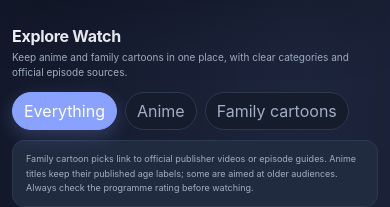
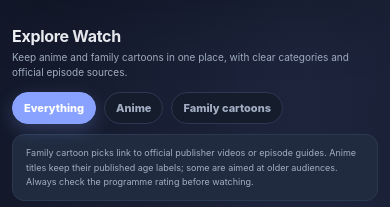
Before and after one commit to schoolinoneedition/allinoneedition, a plain HTML site: page anime.html in a window 390 px wide. Shown: the part 819-1026 px from the top of the page. Drawn offline with nearby package versions, Linux system fonts and the light colour scheme; no server answers.

Commit message:
Polish Watch filter controls

```diff
--- a/anime.html
+++ b/anime.html
@@ -137,7 +137,7 @@ main{width:min(1260px,100%);margin:0 auto;padding:30px 20px 58px}
 .watch-video-stage:fullscreen{height:100vh;padding:0}
 .watch-video-stage:fullscreen .watch-video{width:100%;height:100%;max-height:100vh;aspect-ratio:auto}
 
-.watch-filters{display:flex;gap:8px;flex-wrap:wrap;margin:0 0 10px}.watch-filter{border:1px solid var(--line);background:var(--panel);color:var(--muted);padding:9px 14px;border-radius:999px;font:800 11px inherit;cursor:pointer;transition:background .18s,border-color .18s,color .18s}.watch-filter.active{background:var(--accent);border-color:var(--accent);color:#fff;box-shadow:0 6px 18px color-mix(in srgb,var(--accent) 24%,transparent)}.watch-content-note{margin:0 0 18px;padding:11px 13px;border:1px solid var(--line);border-radius:12px;background:var(--soft);color:var(--muted);font-size:10px;line-height:1.6}.watch-episode-embed{display:block;width:100%;height:100%;min-height:180px;aspect-ratio:16/9;border:0;background:#05080f}.watch-player-stage:has(.watch-episode-embed){display:block;aspect-ratio:16/9;min-height:180px;max-height:560px;padding:0}.mark{object-fit:contain;flex:none}@media(max-width:600px){.watch-filter{padding:8px 11px}.watch-content-note{font-size:9px}}
+.watch-filters{display:flex;gap:8px;flex-wrap:wrap;margin:0 0 10px}.watch-filter{border:1px solid var(--line);background:var(--panel);color:var(--muted);padding:9px 14px;border-radius:999px;font-family:inherit;font-size:11px;font-weight:800;cursor:pointer;transition:background .18s,border-color .18s,color .18s}.watch-filter.active{background:var(--accent);border-color:var(--accent);color:#fff;box-shadow:0 6px 18px color-mix(in srgb,var(--accent) 24%,transparent)}.watch-content-note{margin:0 0 18px;padding:11px 13px;border:1px solid var(--line);border-radius:12px;background:var(--soft);color:var(--muted);font-size:10px;line-height:1.6}.watch-episode-embed{display:block;width:100%;height:100%;min-height:180px;aspect-ratio:16/9;border:0;background:#05080f}.watch-player-stage:has(.watch-episode-embed){display:block;aspect-ratio:16/9;min-height:180px;max-height:560px;padding:0}.mark{object-fit:contain;flex:none}@media(max-width:600px){.watch-filter{padding:8px 11px}.watch-content-note{font-size:9px}}
 </style>
 <link rel="stylesheet" href="./appearance.css">
 <script src="./appearance.js" defer></script>
```
